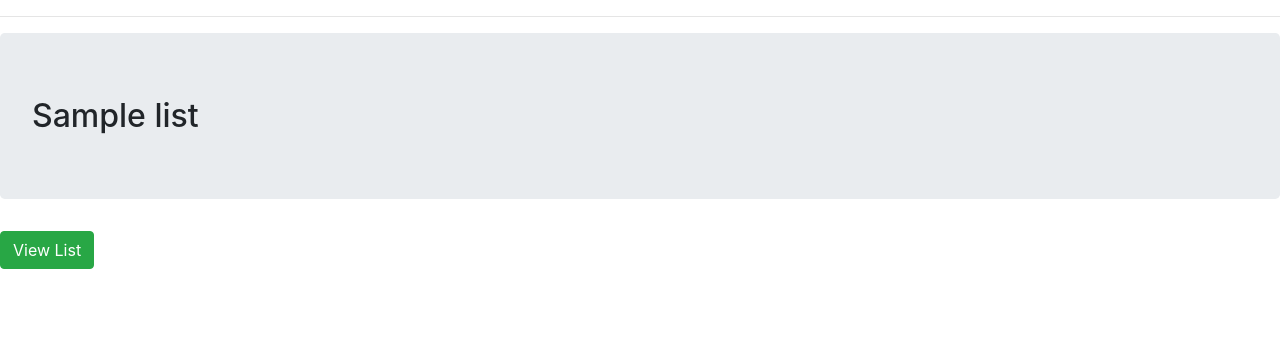
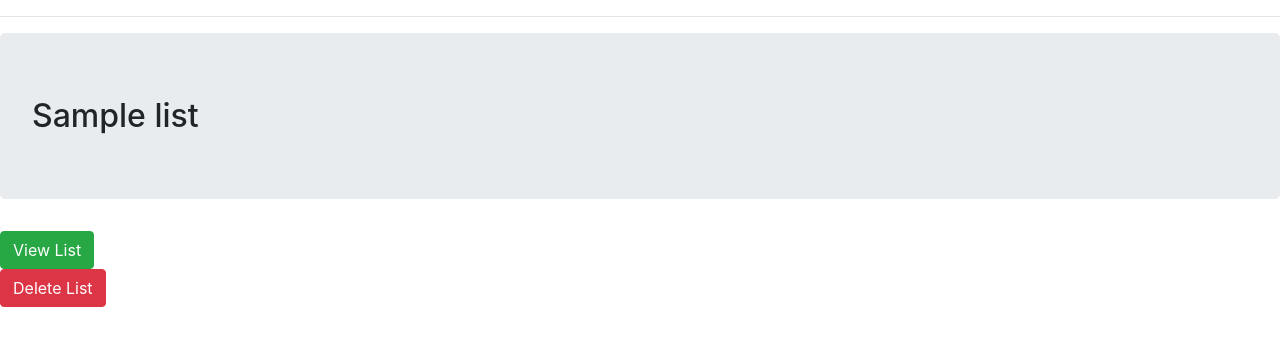
Before and after one commit to cestes-csumb/CST438-Project-02-Wishlist, a Flask app: page /myWishlists in a window 1280 px wide. Shown: the part 56-402 px from the top of the page. Run offline with Flask 2, Linux system fonts and the light colour scheme; a user stored in the database is signed in; tables that the repository leaves empty hold one stand-in row (values such as "Sample post"); some libraries are stand-ins or nearby versions.

Commit message:
list item picture size, delete list concept.

```diff
--- a/app.py
+++ b/app.py
@@ -1,5 +1,5 @@
 # app.py
-# Authors: Chris Estes, Brian Carbonneau
+# Authors: Chris Estes, Brian Carbonneau, Madeleine Macaulay
 from dataclasses import dataclass
 
 from flask import Flask, request, jsonify, render_template, redirect, url_for, flash, session
@@ -363,6 +363,23 @@ def get_list_by_user_id(uid):
     list = Lists.query.filter_by(user_id=uid).all()
     return jsonify(list)
 
+# Route for deleting an item in the list
+@app.route('/deleteItem:lid=<lid>', methods=['GET'])
+def delete_item(lid):
+    lid.query.filter(item_id=lid).delete()
+    db.session.commit()
+    return 'Item deleted'
+
+
+# Route for updating item in the list
+@app.route('/updateItem/<lid>', methods=['GET'])
+def update_item(lid):
+    item = db.session.query(Items).get(lid)
+    form = createItem(object=item)
+    if form.validate_on_submit:
+        form.populate_obj(item)
+        db.session.commit()
+    return render_template('createItem.html', form=form)
 
 @app.route('/login', methods=['GET', 'POST'])
 def login():
@@ -408,5 +425,17 @@ def logout():
     return redirect(url_for('login'))
 
 
+
+@app.route('/deleteList', methods=['POST'])
+def deletelist():
+    lid = request.form['list_id']
+    user_id = session.get('user_id', None)
+    list = Lists.query.filter_by(list_id=lid).one()
+    if list and list.user_id == user_id:
+        db.session.delete(list)
+        db.session.commit()
+    return redirect(url_for('currentLists'))
+
+
 if __name__ == '__main__':
     app.run(threaded=True, port=5000)
--- a/templates/currentLists.html
+++ b/templates/currentLists.html
@@ -20,7 +20,8 @@
                     for(i = 0; i< result.length; i++){
                         $(".wishlist").append("<h2 class=\"jumbotron\">" + result[i].list_name + "</h2>"
                         +"<form action=\"\" method=\"post\"><input type=\"hidden\" name=\"list_id\" value=\"" + result[i].list_id
-                        + "\"><input type=\"submit\" class='btn btn-success' value=\"View List\"></form>")
+                        + "\"><input type=\"submit\" class='btn btn-success' value=\"View List\"></form><form action=\"deleteList\" method=\"post\"><input type=\"hidden\" name=\"list_id\" value=\"" + result[i].list_id
+                        + "\"><input type=\"submit\" class='btn btn-danger' value=\"Delete List\"></form>")
                     }
                 })
             }
--- a/templates/myWishlist.html
+++ b/templates/myWishlist.html
@@ -24,7 +24,7 @@
                     if(result.length > 0) {
                         for (i = 0; i < result.length; i++) {
                             $(".table").append("<tr><td>" + result[i].item_name +
-                                "</td><td><img src=\"" + result[i].image_url + "\"></td>" +
+                                "</td><td><img src=\"" + result[i].image_url + "\" width=200 height=200></td>" +
                                 "<td>" + result[i].item_description + "</td><td><a href=\"" + result[i].item_url +
                                 "\">" + result[i].item_url + "</a></td>" + "<td><b>" + result[i].item_priority + "</b></td></tr>")
                         }
```
